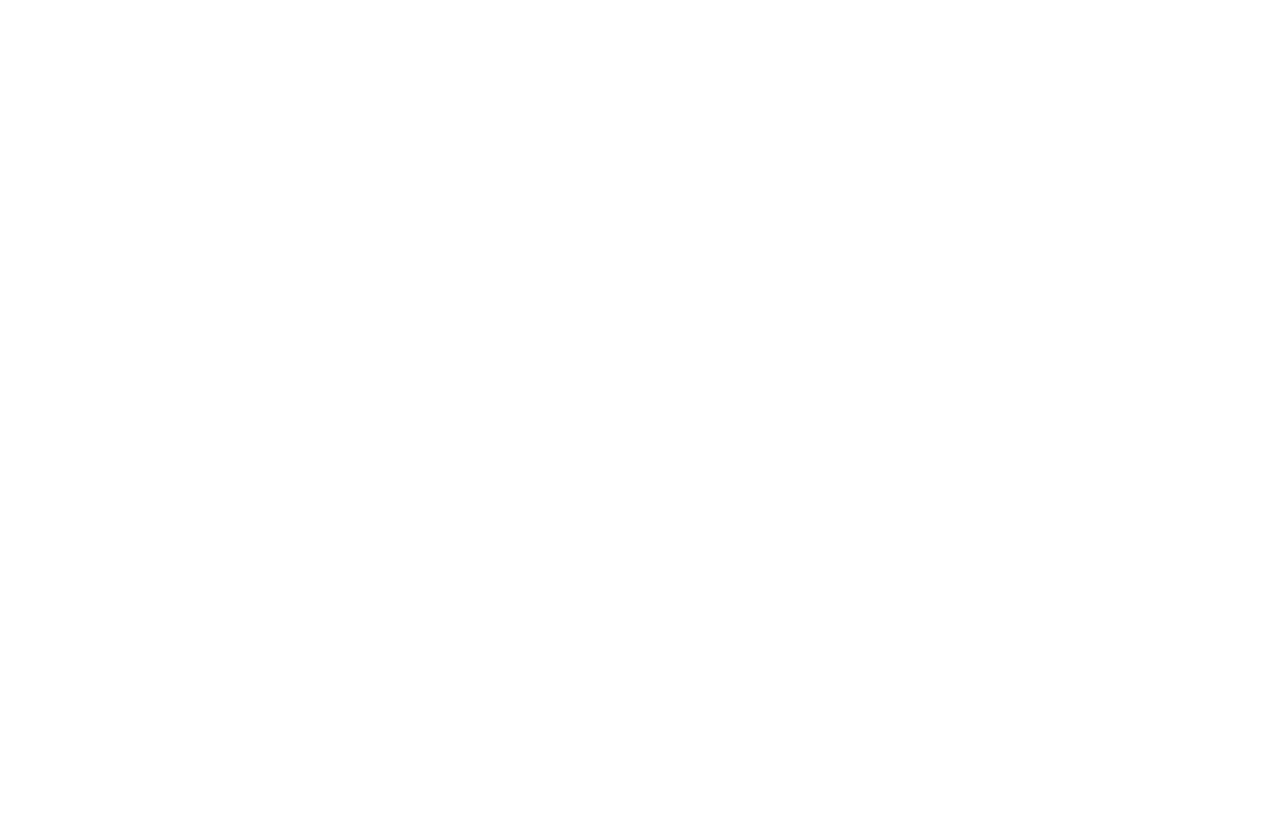
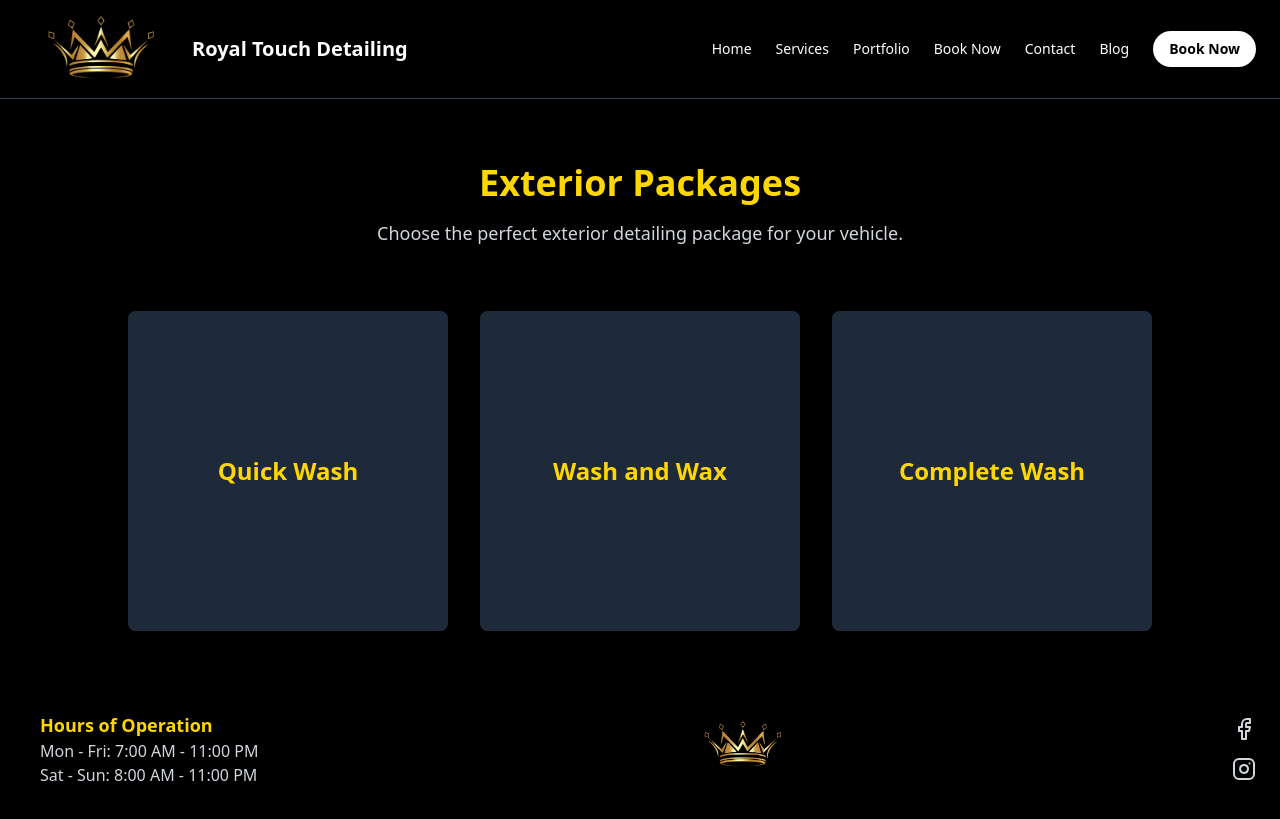
Before and after one commit to M-AyanShaikh/royal-touch-detailing-vite, a React (Vite) app: page /packages/exterior in a window 1280 px wide. Before the commit this address had no page. Built offline with nearby package versions, Linux system fonts and the light colour scheme.

Commit message:
DEV: Add exterior plans

```diff
--- a/src/App.jsx
+++ b/src/App.jsx
@@ -2,7 +2,7 @@
 import { Routes, Route } from 'react-router-dom';
 import Home from './pages/Home';
 import Services from './pages/Services';
-// import Exterior from './pages/packages/Exterior';
+import Exterior from './pages/packages/Exterior';
 import Interior from './pages/packages/Interior';
 import Package from './pages/packages/Package';
 
@@ -11,7 +11,7 @@
     <Routes>
       <Route path="/" element={<Home />} />
       <Route path="/services" element={<Services />} />
-      {/* <Route path="/packages/exterior" element={<Exterior />} /> */}
+      <Route path="/packages/exterior" element={<Exterior />} />
       <Route path="/packages/interior" element={<Interior />} />
       <Route path="/packages/package" element={<Package />} />
     </Routes>
--- a/src/components/PackageModal.jsx
+++ b/src/components/PackageModal.jsx
@@ -9,11 +9,17 @@
     if (feature.startsWith('Everything in Basic')) {
       return selectedPackage.previousFeatures?.basic || [];
     }
+    if (feature.startsWith('Everything in Gold')) {
+        return selectedPackage.previousFeatures?.gold || [];
+      }
     if (feature.startsWith('Everything in Deep')) {
       return selectedPackage.previousFeatures?.deep || [];
     }
-    if (feature.startsWith('Everything in Gold')) {
-      return selectedPackage.previousFeatures?.gold || [];
+    if (feature.startsWith('Everything in Quick')) {
+        return selectedPackage.previousFeatures?.quick || [];
+    }
+    if (feature.startsWith('Everything in Wash')) {
+        return selectedPackage.previousFeatures?.wash || [];
     }
     return [];
   };
--- a/src/pages/packages/Exterior.jsx
+++ b/src/pages/packages/Exterior.jsx
@@ -0,0 +1,119 @@
+import React, { useState } from 'react';
+import Navbar from '../../components/Navbar';
+import Footer from '../../components/Footer';
+import PackageCard from '../../components/PackageCard';
+import PackageModal from '../../components/PackageModal';
+
+const exteriorPackages = [
+  {
+    title: 'Quick Wash',
+    shortDescription: 'A quick and thorough wash for your vehicle.',
+    price: { gold: '$40', white: '$50' },
+    features: [
+      'Exterior',
+      'Full pre-rinse',
+      'Full foam cannon spray down',
+      'Wheels and wheel wells cleaned',
+      'Full contact wash',
+      'Hand / Blow dried',
+      'Tire Shine Applied',
+    ],
+  },
+  {
+    title: 'Wash and Wax',
+    shortDescription: 'Add a protective wax to your wash.',
+    price: { gold: '$60', white: '$80' },
+    features: [
+      'Everything in Quick Wash +',
+      '+ Paint Sealant/Wax applied to all panels',
+    ],
+    previousFeatures: {
+      quick: [
+        'Full pre-rinse',
+        'Full foam cannon spray down',
+        'Wheels and wheel wells cleaned',
+        'Full contact wash',
+        'Hand / Blow dried',
+        'Tire Shine Applied',
+      ],
+    },
+  },
+  {
+    title: 'Complete Wash',
+    shortDescription: 'The ultimate exterior care for your vehicle.',
+    price: { gold: '$80', white: '$100' },
+    features: [
+      'Everything in Wash and Wax +',
+      '+ Full clay bar decontamination',
+      '+ Chemical iron decontamination',
+      '+ Rain repellant applied to glass surfaces',
+    ],
+    previousFeatures: {
+      wash: [
+        'Full pre-rinse',
+        'Full foam cannon spray down',
+        'Wheels and wheel wells cleaned',
+        'Full contact wash',
+        'Hand / Blow dried',
+        'Tire Shine Applied',
+        'Paint Sealant/Wax applied to all panels',
+      ],
+    },
+  },
+];
+
+const Exterior = () => {
+  const [selectedPackage, setSelectedPackage] = useState(null);
+  const [expanded, setExpanded] = useState({});
+
+  const handleToggleExpand = (index) => {
+    setExpanded((prev) => ({
+      ...prev,
+      [index]: !prev[index],
+    }));
+  };
+
+  const handleCloseModal = () => {
+    setSelectedPackage(null);
+    setExpanded({});
+  };
+
+  return (
+    <div className="min-h-screen bg-black text-gray-100 font-sans">
+      {/* Navbar */}
+      <Navbar />
+
+      {/* Header */}
+      <header className="text-center py-16">
+        <h1 className="text-4xl font-bold text-[#FFD700] mb-4">Exterior Packages</h1>
+        <p className="text-lg text-gray-300">
+          Choose the perfect exterior detailing package for your vehicle.
+        </p>
+      </header>
+
+      {/* Packages Section */}
+      <div className="flex flex-col md:flex-row justify-center gap-8 px-6 md:px-20">
+        {exteriorPackages.map((pkg, index) => (
+          <PackageCard
+            key={index}
+            pkg={pkg}
+            onClick={() => setSelectedPackage(pkg)}
+          />
+        ))}
+      </div>
+
+      {/* Modal */}
+      <PackageModal
+        selectedPackage={selectedPackage}
+        expanded={expanded}
+        onClose={handleCloseModal}
+        onToggleExpand={handleToggleExpand}
+      />
+
+      {/* Footer */}
+      <Footer />
+    </div>
+  );
+};
+
+export default Exterior;
```
